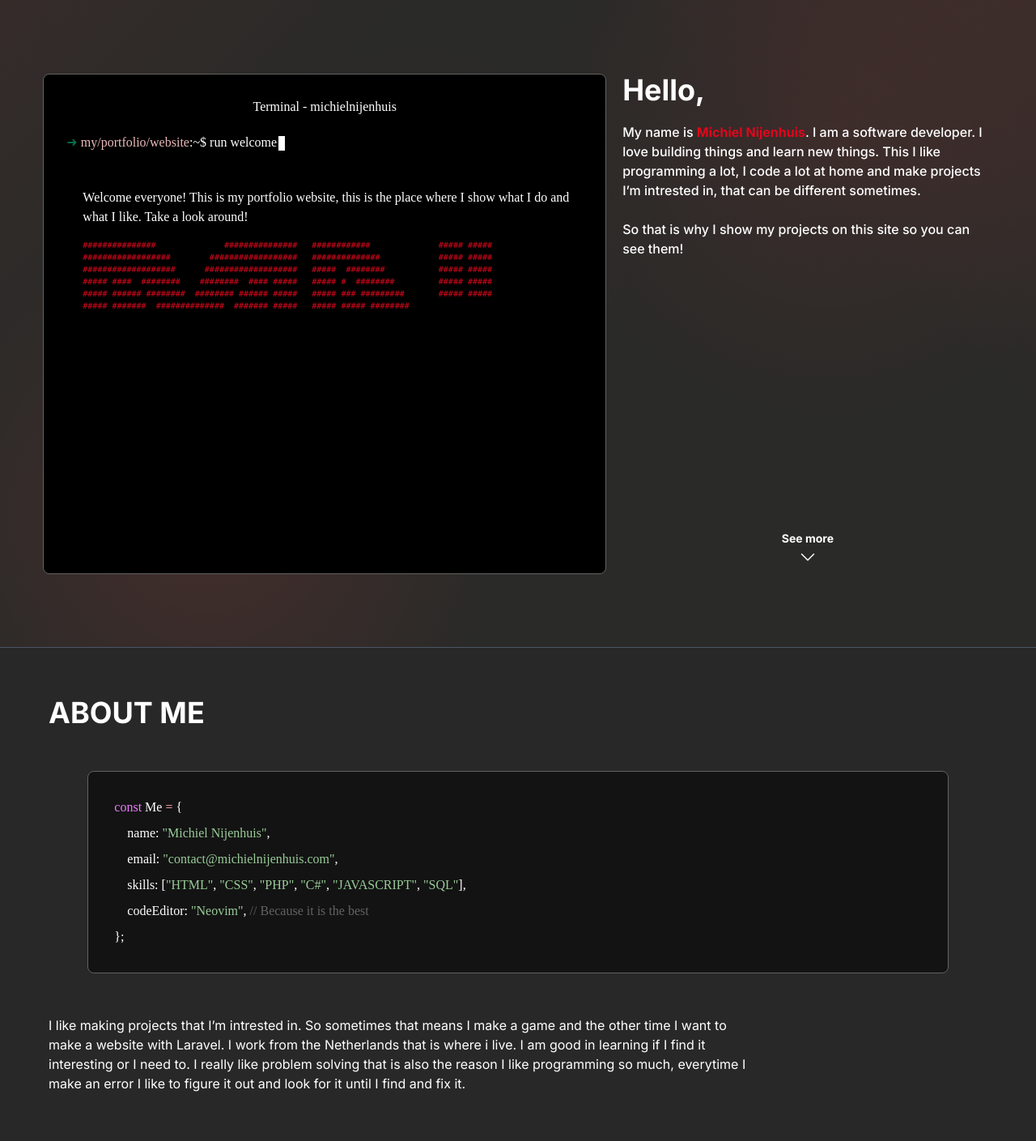
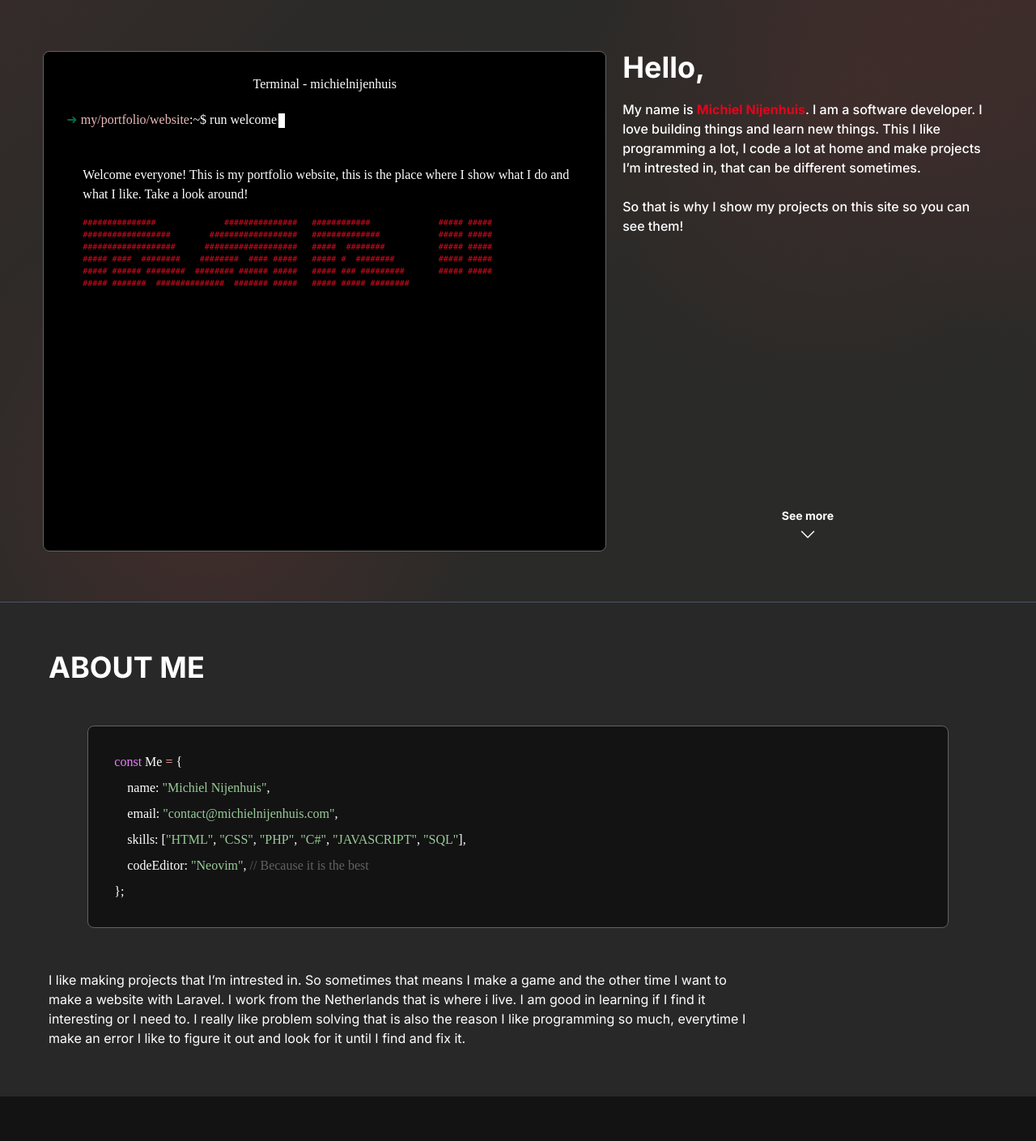
Before and after one commit to punthenk/portfolio_website, a PHP site: page / in a window 1280 px wide. Shown: the part 73-1482 px from the top of the page at 81% size. Run offline with PHP 8.4, Linux system fonts and the light colour scheme; style sheets or scripts are compiled from the project's sources; some web fonts are replaced.

Commit message:
Changed homepage section height

```diff
--- a/css/output.css
+++ b/css/output.css
@@ -331,6 +331,15 @@
   }
   .h-\[73px\] {
     height: 73px;
+  }
+  .h-\[90dvh\] {
+    height: 90dvh;
+  }
+  .h-\[93dvh\] {
+    height: 93dvh;
+  }
+  .h-\[95dvh\] {
+    height: 95dvh;
   }
   .h-\[100px\] {
     height: 100px;
--- a/index.php
+++ b/index.php
@@ -1,7 +1,7 @@
 <?php
 include_once(__DIR__."/template/head.inc.php");
 ?>
-    <section class="h-dvh w-full flex justify-center items-center hero-bg border-b-gray-600 border-b-1">
+    <section class="h-[93dvh] w-full flex justify-center items-center hero-bg border-b-gray-600 border-b-1">
         <div class="flex flex-row justify-between gap-5 w-11/12 m-auto phone-height" id="home">
             <div class="border border-border-custom max-w-[800px] w-full bg-black rounded-lg flex flex-col justify-start p-7 min-h-[618px] font-jetbrains terminal-container">
                 <span class="mx-auto text-white mb-5">Terminal - michielnijenhuis</span>
```
